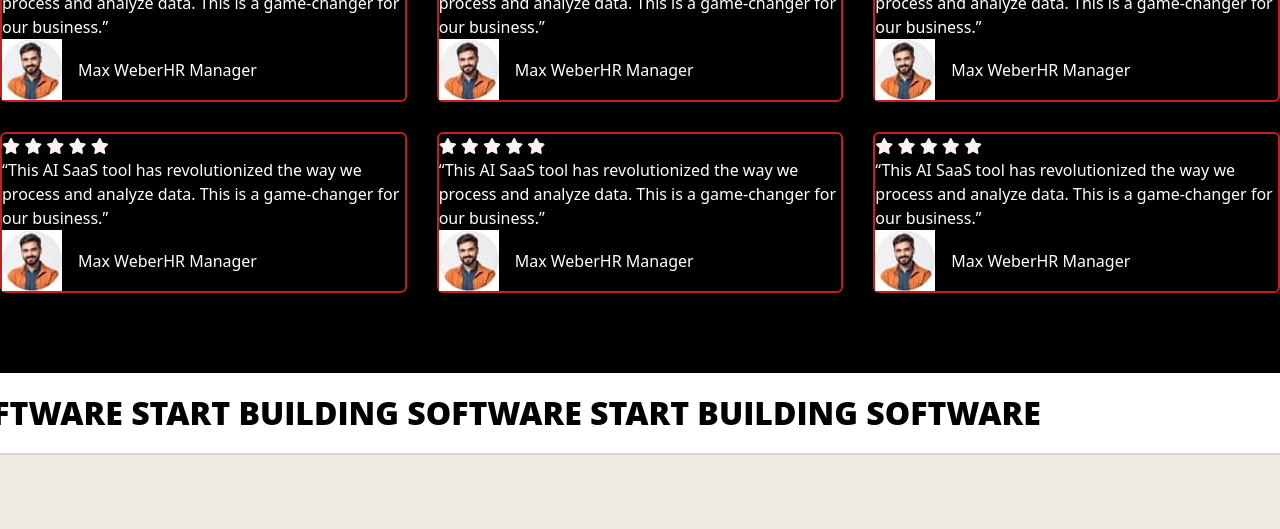
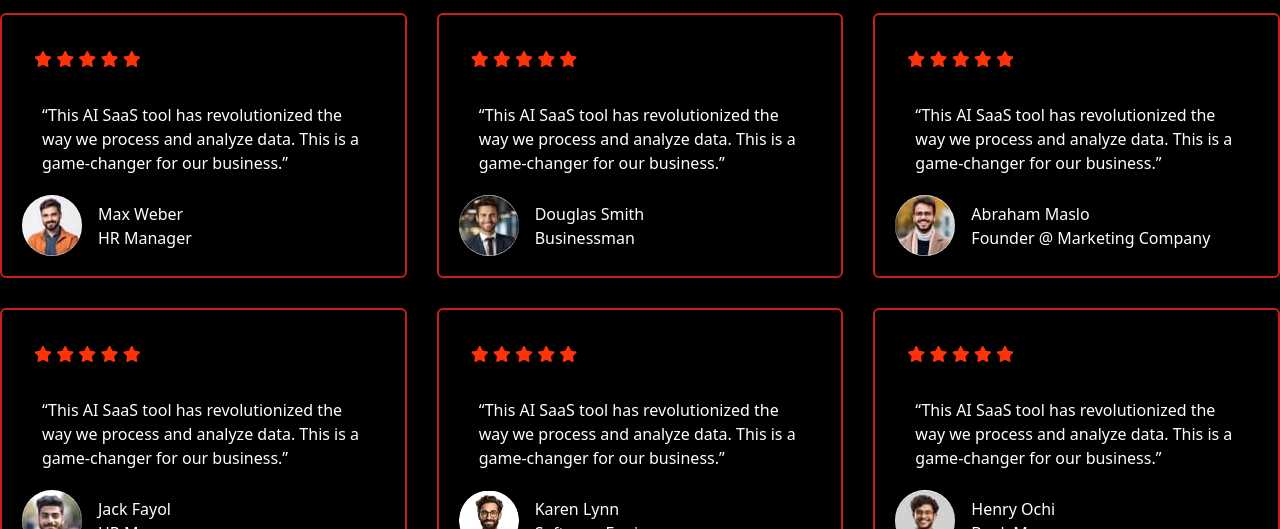
Before and after one commit to jack20492/bc75_group_6_capstone_tailwind_homepage, a website: page src/index.html in a window 1280 px wide. Shown: the part 709-1238 px from the top of the page. Drawn offline with nearby package versions, Linux system fonts and the light colour scheme.

Commit message:
commit foter

```diff
--- a/src/index.html
+++ b/src/index.html
@@ -35,18 +35,13 @@
   <body>
     <!-- Freely ask us -->
     <section class="Freely-ask-us max-w-7-xl">
-      <div
-        class="flex max-w-7xl justify-center items-center pb-28"
-        style="margin: auto"
-      >
+      <div class="grid grid-cols-2 max-w-7xl pb-28 m-auto">
         <div class="mr-24">
           <h2 class="text-7xl font-bold text-gray-900 dark:text-white pb-5">
-            Freely ask us for <br />
-            more information
+            Freely ask us for more information
           </h2>
           <p class="text-lg text-gray-900 dark:text-white pb-10">
             Our AI SaaS solutions can be quickly deployed, enabling users to
-            <br />
             start benefiting from AI capabilities without lengthy setup and
             <br />
             development times in fast-paced industries.
@@ -91,7 +86,7 @@
             aria-labelledby="accordion-collapse-heading-1"
           >
             <div
-              class="p-5 border-b-0 border-gray-200 dark:border-gray-700 dark:bg-gray-900"
+              class="p-5 border-b-2 border-gray-200 dark:border-gray-700 dark:bg-gray-900"
             >
               <p class="mb-2 text-gray-500 dark:text-gray-400">
                 Go to the our official website and require users to create an
@@ -132,7 +127,7 @@
             class="hidden"
             aria-labelledby="accordion-collapse-heading-2"
           >
-            <div class="p-5 border-b-0 border-gray-200 dark:border-gray-700">
+            <div class="p-5 border-b-2 border-gray-200 dark:border-gray-700">
               <p class="mb-2">
                 Go to the our official website and require users to create an
                 <br />account. You'll need to provide some basic information and
@@ -201,24 +196,28 @@
           "
         >
           <div
-            class="max-w-7xl m-auto rounded-md border-red-700 border-2 border-solid"
+            class="max-w-7xl p-5 m-auto rounded-md border-red-700 border-2 border-solid"
           >
-            <div class="text-red-50">
+            <div class="text-[#fe330a] p-3">
               <i class="fa-solid fa-star"></i>
               <i class="fa-solid fa-star"></i>
               <i class="fa-solid fa-star"></i>
               <i class="fa-solid fa-star"></i>
               <i class="fa-solid fa-star"></i>
             </div>
-            <p class="text-white">
+            <p class="text-white p-5">
               “This AI SaaS tool has revolutionized the way we process and
               analyze data. This is a game-changer for our business.”
             </p>
             <div class="flex items-center gap-x-4">
               <div>
-                <img src="./IMG/testimonial-img-1.jpg" alt="" />
+                <img
+                  class="rounded-full"
+                  src="./IMG/testimonial-img-1.jpg"
+                  alt=""
+                />
               </div>
-              <div class="text-white flex">
+              <div class="text-white flex flex-col">
                 <h3>Max Weber</h3>
                 <h3>HR Manager</h3>
               </div>
@@ -226,122 +225,142 @@
           </div>
 
           <div
-            class="max-w-7xl m-auto rounded-md border-red-700 border-2 border-solid"
+            class="max-w-7xl p-5 m-auto rounded-md border-red-700 border-2 border-solid"
           >
-            <div class="text-red-50">
+            <div class="text-[#fe330a] p-3">
               <i class="fa-solid fa-star"></i>
               <i class="fa-solid fa-star"></i>
               <i class="fa-solid fa-star"></i>
               <i class="fa-solid fa-star"></i>
               <i class="fa-solid fa-star"></i>
             </div>
-            <p class="text-white">
+            <p class="text-white p-5">
               “This AI SaaS tool has revolutionized the way we process and
               analyze data. This is a game-changer for our business.”
             </p>
             <div class="flex items-center gap-x-4">
               <div>
-                <img src="./IMG/testimonial-img-1.jpg" alt="" />
+                <img
+                  class="rounded-full"
+                  src="./IMG/testimonial-img-2.jpg"
+                  alt=""
+                />
               </div>
-              <div class="text-white flex">
-                <h3>Max Weber</h3>
-                <h3>HR Manager</h3>
+              <div class="text-white flex flex-col">
+                <h3>Douglas Smith</h3>
+                <h3>Businessman</h3>
               </div>
             </div>
           </div>
           <div
-            class="max-w-7xl m-auto rounded-md border-red-700 border-2 border-solid"
+            class="max-w-7xl p-5 m-auto rounded-md border-red-700 border-2 border-solid"
           >
-            <div class="text-red-50">
+            <div class="text-[#fe330a] p-3">
               <i class="fa-solid fa-star"></i>
               <i class="fa-solid fa-star"></i>
               <i class="fa-solid fa-star"></i>
               <i class="fa-solid fa-star"></i>
               <i class="fa-solid fa-star"></i>
             </div>
-            <p class="text-white">
+            <p class="text-white p-5">
               “This AI SaaS tool has revolutionized the way we process and
               analyze data. This is a game-changer for our business.”
             </p>
             <div class="flex items-center gap-x-4">
               <div>
-                <img src="./IMG/testimonial-img-1.jpg" alt="" />
+                <img
+                  class="rounded-full"
+                  src="./IMG/testimonial-img-3.jpg"
+                  alt=""
+                />
               </div>
-              <div class="text-white flex">
-                <h3>Max Weber</h3>
-                <h3>HR Manager</h3>
+              <div class="text-white flex flex-col">
+                <h3>Abraham Maslo</h3>
+                <h3>Founder @ Marketing Company</h3>
               </div>
             </div>
           </div>
           <div
-            class="max-w-7xl m-auto rounded-md border-red-700 border-2 border-solid"
+            class="max-w-7xl p-5 m-auto rounded-md border-red-700 border-2 border-solid"
           >
-            <div class="text-red-50">
+            <div class="text-[#fe330a] p-3">
               <i class="fa-solid fa-star"></i>
               <i class="fa-solid fa-star"></i>
               <i class="fa-solid fa-star"></i>
               <i class="fa-solid fa-star"></i>
               <i class="fa-solid fa-star"></i>
             </div>
-            <p class="text-white">
+            <p class="text-white p-5">
               “This AI SaaS tool has revolutionized the way we process and
               analyze data. This is a game-changer for our business.”
             </p>
             <div class="flex items-center gap-x-4">
               <div>
-                <img src="./IMG/testimonial-img-1.jpg" alt="" />
+                <img
+                  class="rounded-full"
+                  src="./IMG/testimonial-img-4.jpg"
+                  alt=""
+                />
               </div>
-              <div class="text-white flex">
-                <h3>Max Weber</h3>
+              <div class="text-white flex flex-col">
+                <h3>Jack Fayol</h3>
                 <h3>HR Manager</h3>
               </div>
             </div>
           </div>
           <div
-            class="max-w-7xl m-auto rounded-md border-red-700 border-2 border-solid"
+            class="max-w-7xl p-5 m-auto rounded-md border-red-700 border-2 border-solid"
           >
-            <div class="text-red-50">
+            <div class="text-[#fe330a] p-3">
               <i class="fa-solid fa-star"></i>
               <i class="fa-solid fa-star"></i>
               <i class="fa-solid fa-star"></i>
               <i class="fa-solid fa-star"></i>
               <i class="fa-solid fa-star"></i>
             </div>
-            <p class="text-white">
+            <p class="text-white p-5">
               “This AI SaaS tool has revolutionized the way we process and
               analyze data. This is a game-changer for our business.”
             </p>
             <div class="flex items-center gap-x-4">
               <div>
-                <img src="./IMG/testimonial-img-1.jpg" alt="" />
+                <img
+                  class="rounded-full"
+                  src="./IMG/testimonial-img-5.jpg"
+                  alt=""
+                />
               </div>
-              <div class="text-white flex">
-                <h3>Max Weber</h3>
-                <h3>HR Manager</h3>
+              <div class="text-white flex flex-col">
+                <h3>Karen Lynn</h3>
+                <h3>Software Engineer</h3>
               </div>
             </div>
           </div>
           <div
-            class="max-w-7xl m-auto rounded-md border-red-700 border-2 border-solid"
+            class="max-w-7xl p-5 m-auto rounded-md border-red-700 border-2 border-solid"
           >
-            <div class="text-red-50">
+            <div class="text-[#fe330a] p-3">
               <i class="fa-solid fa-star"></i>
               <i class="fa-solid fa-star"></i>
               <i class="fa-solid fa-star"></i>
               <i class="fa-solid fa-star"></i>
               <i class="fa-solid fa-star"></i>
             </div>
-            <p class="text-white">
+            <p class="text-white p-5">
               “This AI SaaS tool has revolutionized the way we process and
               analyze data. This is a game-changer for our business.”
             </p>
             <div class="flex items-center gap-x-4">
               <div>
-                <img src="./IMG/testimonial-img-1.jpg" alt="" />
+                <img
+                  class="rounded-full"
+                  src="./IMG/testimonial-img-6.jpg"
+                  alt=""
+                />
               </div>
-              <div class="text-white flex">
-                <h3>Max Weber</h3>
-                <h3>HR Manager</h3>
+              <div class="text-white flex flex-col">
+                <h3>Henry Ochi</h3>
+                <h3>Bank Manager</h3>
               </div>
             </div>
           </div>
@@ -351,9 +370,11 @@
     <!-- Footer -->
     <footer class="bg-[#efeae3]">
       <div id="animated-text-strip" class="text-center">
-        <span class="marquee">Start building software&nbsp;</span>
-        <span class="marquee">Start building software&nbsp;</span>
-        <span class="marquee">Start building software&nbsp;</span>
+        <div class="marquee">
+          <span>Start building software&nbsp;</span>
+          <span>Start building software&nbsp;</span>
+          <span>Start building software&nbsp;</span>
+        </div>
       </div>
       <div
         class="max-w-7xl grid grid-cols-[1fr_auto_auto_1fr] gap-20 m-auto pt-20 pb-20 border-t-2 border-b-2 border-solid border-neutral-300"
@@ -435,10 +456,10 @@
         <div class="flex flex-col gap-y-6">
           <h4 class="font-bold">Subscribe to our newsletter</h4>
 
-          <div>
-            <input type="email" placeholder="Enter your email" />
-            <button>
-              <i class="fa-solid fa-arrow-right"></i>
+          <div class="bg-white border-2 border-black max-w-72 rounded-full">
+            <input style="border: unset; background-color: unset;" type="email" placeholder="Enter your email" />
+            <button class="border-2 bg-black pr-6 pl-6 pt-2 rounded-full pb-2 items-center">
+              <i class="fa-solid fa-arrow-right text-white"></i>
             </button>
           </div>
         </div>
--- a/src/input.css
+++ b/src/input.css
@@ -24,6 +24,8 @@
   flex-flow: row nowrap;
   align-items: center;
   overflow: hidden;
+  background-color: unset !important;
+
 }
 #animated-text-strip .marquee {
   white-space: nowrap;
@@ -36,7 +38,7 @@
     transform: translate(0, 0);
   }
   100% {
-    transform: translate(-100%, 0);
+    transform: translate(-50%, 0);
   }
 }
 
```
Also changed, not shown: src/output.css.
